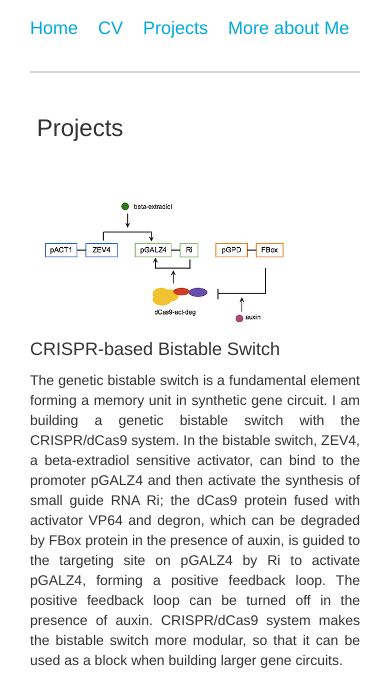
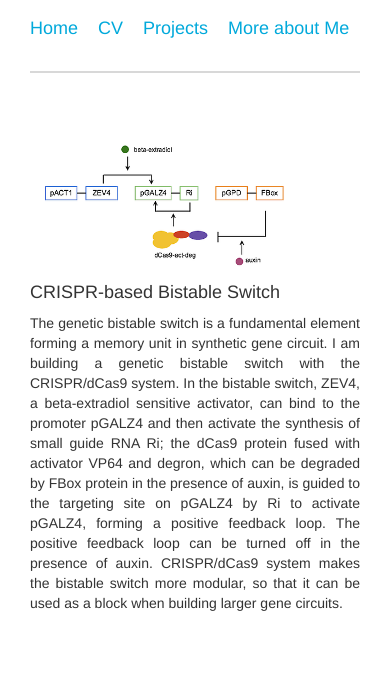
Before and after one commit to music4615/music4615.github.io, a plain HTML site: page project.html in a window 390 px wide. Shown: the part 96-778 px from the top of the page. Drawn offline with nearby package versions, Linux system fonts and the light colour scheme.

Commit message:
update project page. remove the title

```diff
--- a/project.html
+++ b/project.html
@@ -29,10 +29,6 @@
 	</div>
 </div>
 
-<div class="container" id="pagehead">
-	<div class="col-md-1"></div>
-	<div class="col-md-3"><h3>&nbsp;Projects</h3></div>
-</div>
 <br>
 <div class="container" id="CRIPRbistable">
 	<div class="col-md-1"></div>
```
